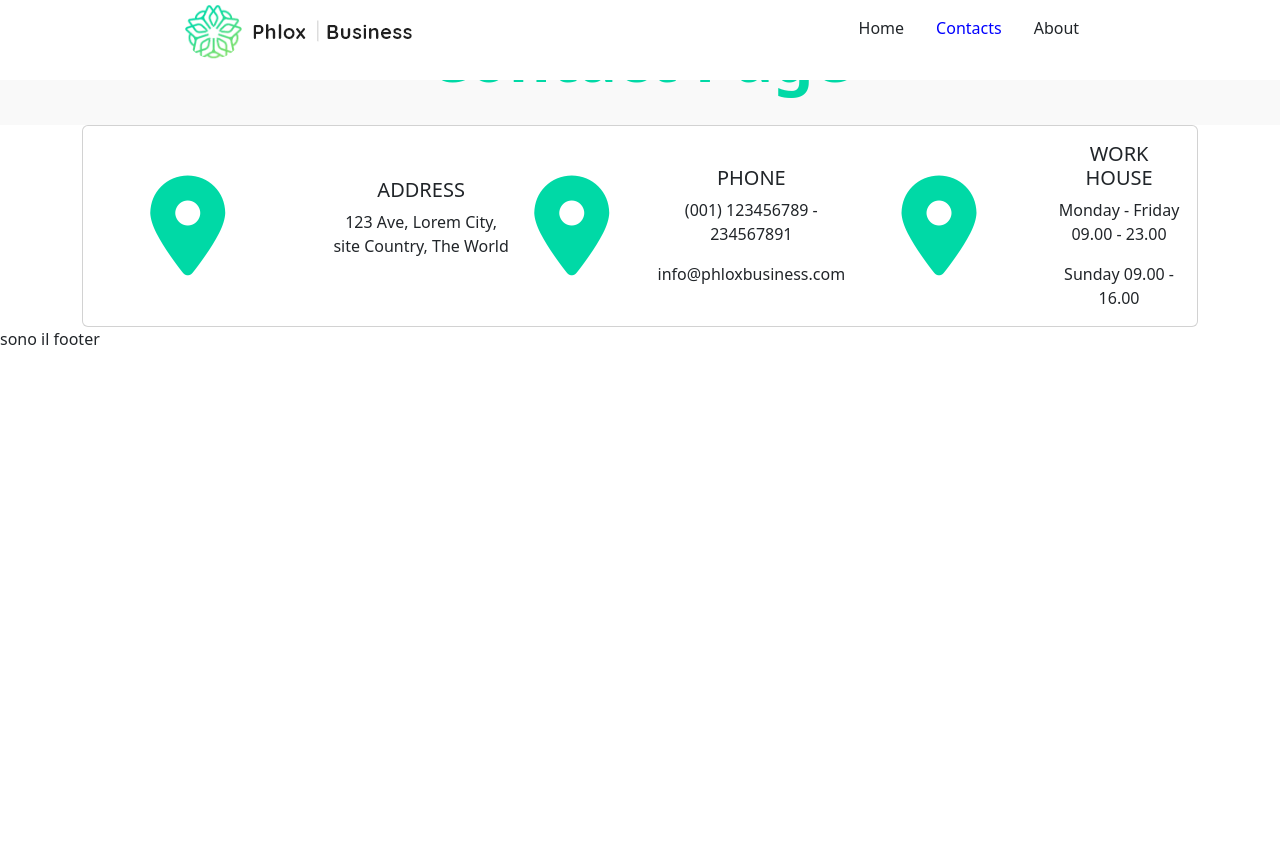
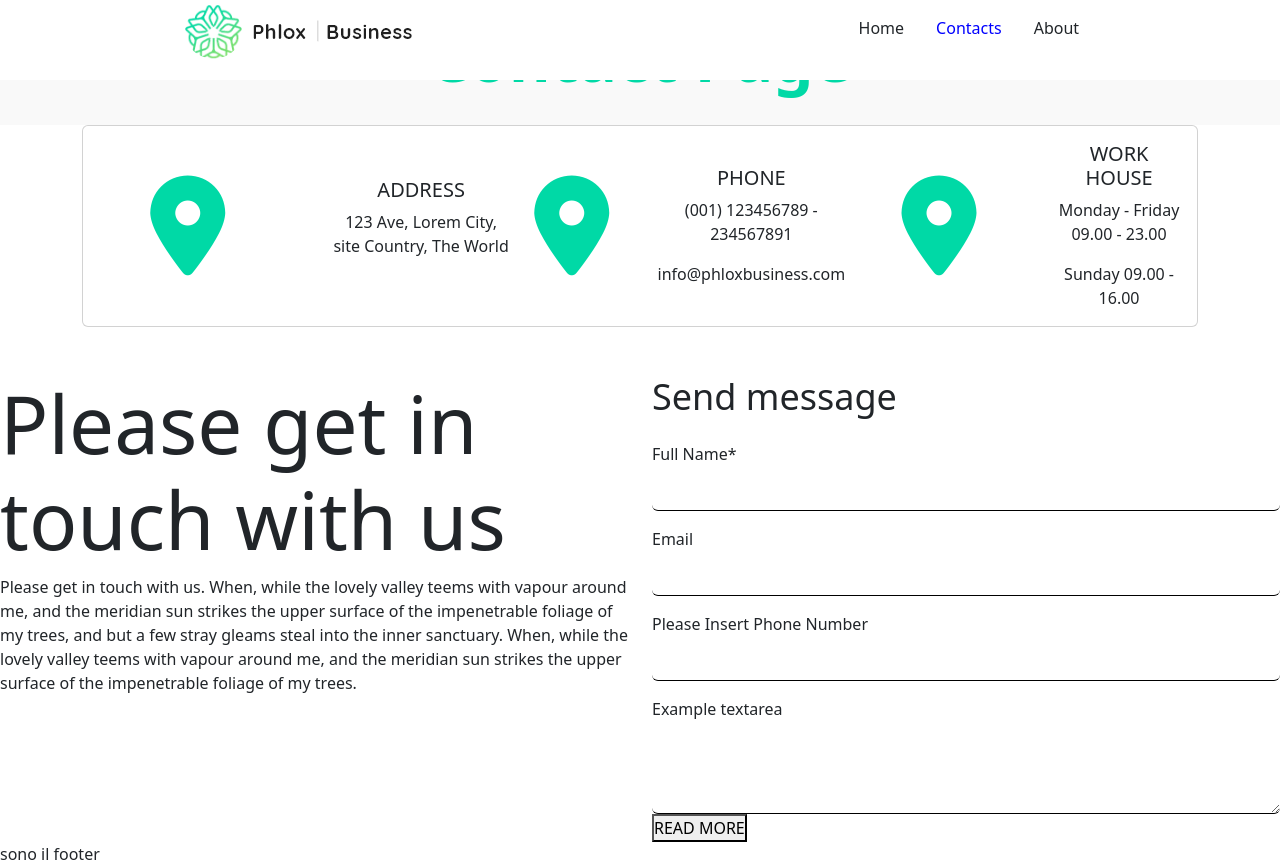
Before and after one commit to eugeniomalavasi/proj-html-vuejs, a Vue app: page /contacts in a window 1280 px wide. Before the commit the page ends 800 px from the top, so only its background shows below. Built offline with nearby package versions, Linux system fonts and the light colour scheme.

Commit message:
fix: style AppContact

```diff
--- a/src/pages/Contacts.vue
+++ b/src/pages/Contacts.vue
@@ -1,9 +1,13 @@
 <script>
 import AppCardContact from "../components/AppCardContact.vue";
+import AppButton from "../components/AppButton.vue";
+
+
 
 export default {
   components: {
     AppCardContact,
+    AppButton,
   },
 };
 </script>
@@ -12,13 +16,48 @@ export default {
   <div class="title-contact">
     <h1>Contact Page</h1>
   </div>
-  <div class="container ">
+  <!-- container dard -->
+  <div class="container">
     <div class="card d-flex flex-row">
-
-          <AppCardContact />
-
+      <AppCardContact />
     </div>
   </div>
+
+  <!-- section contact -->
+  <section>
+    <div class="cont-contact pt-5">
+        <div class="row">
+            <div class="col-md-6">
+                <h3>Please get in touch with us</h3>
+                <p>
+                    Please get in touch with us. When, while the lovely valley teems with vapour around me, and the meridian sun strikes the upper surface of the impenetrable foliage of my trees, and but a few stray gleams steal into the inner sanctuary. When, while the lovely valley teems with vapour around me, and the meridian sun strikes the upper surface of the impenetrable foliage of my trees.
+                </p>
+            </div>
+            <div class="col-md-6">
+                <form class="row g-3">
+                <h5>Send message</h5>
+                    <div class="col-12">
+                        <label for="Name" class="form-label">Full Name*</label>
+                        <input type="text" class="form-control" id="Name" placeholder="" />
+                    </div>
+                    <div class="col-12">
+                        <label for="exampleFormControlInput1" class="form-label">Email</label>
+                        <input type="email" class="form-control" id="exampleFormControlInput1" placeholder="" />
+                    </div>
+                    <div class="col-12">
+                        <label for="phoneNumber" class="form-label">Please Insert Phone Number</label>
+                        <input type="tel" class="form-control" id="phoneNumber" placeholder="" />
+                    </div>
+                    <div class="col-12">
+                        <label for="exampleFormControlTextarea1" class="form-label">Example textarea</label>
+                        <textarea class="form-control" id="exampleFormControlTextarea1" rows="3"></textarea>
+                    </div>
+                </form>
+                <AppButton />
+            </div>
+        </div>
+    </div>
+</section>
 </template>
 
 <style lang="scss" scoped>
@@ -34,11 +73,24 @@ export default {
   }
 }
 .container {
+  .card {
+    border: ipx solid black;
+  }
+}
 
-  .card{
-    border: ipx solid black;
-
+.section{
+  padding-top: 100px;
+}
+  h3{
+    font-size: 5rem;
   }
 
+  h5{
+  font-size: 2.25rem;
 }
+  .form-control {
+  border: none;
+  border-bottom: 1px solid black;
+}
+
 </style>
```
